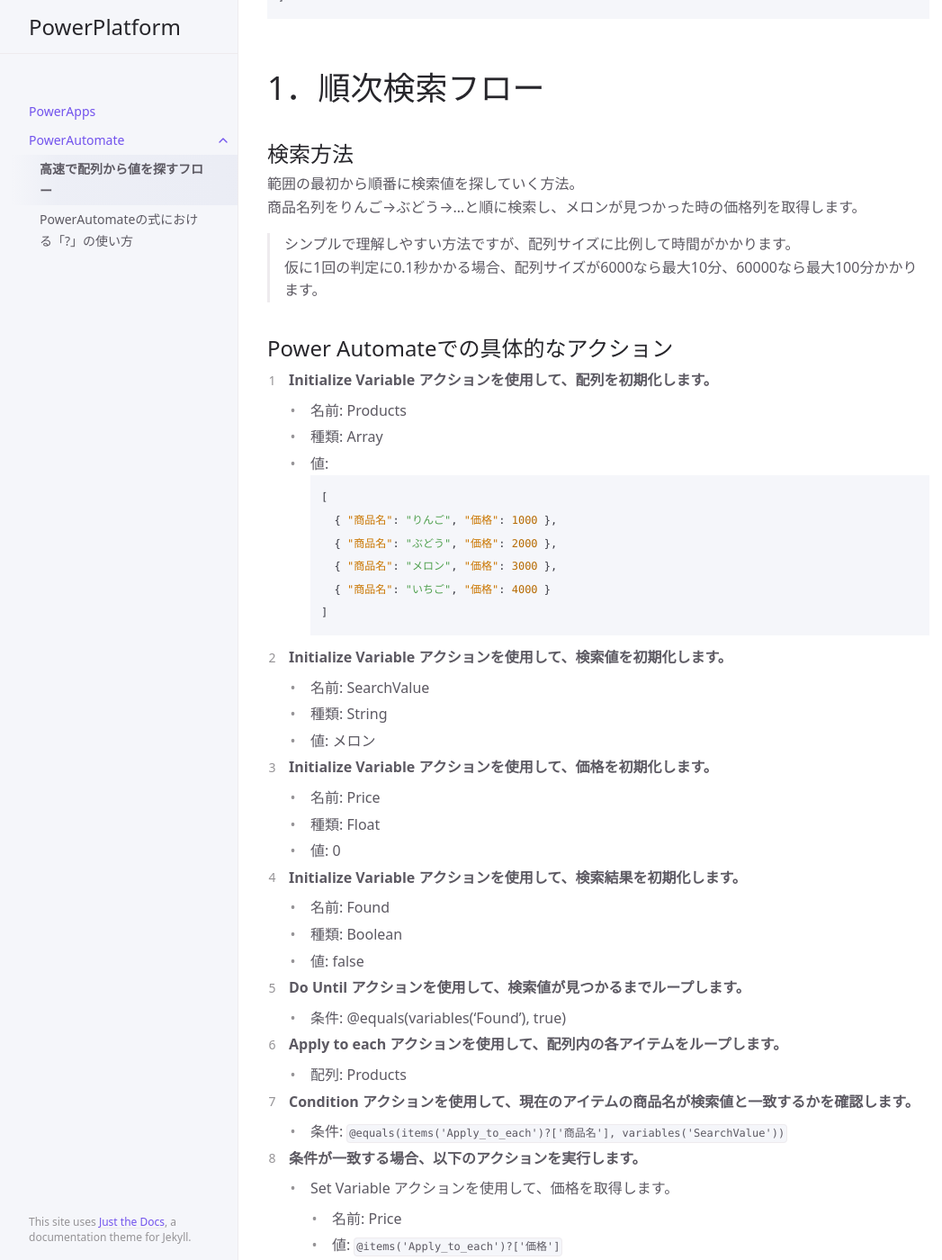
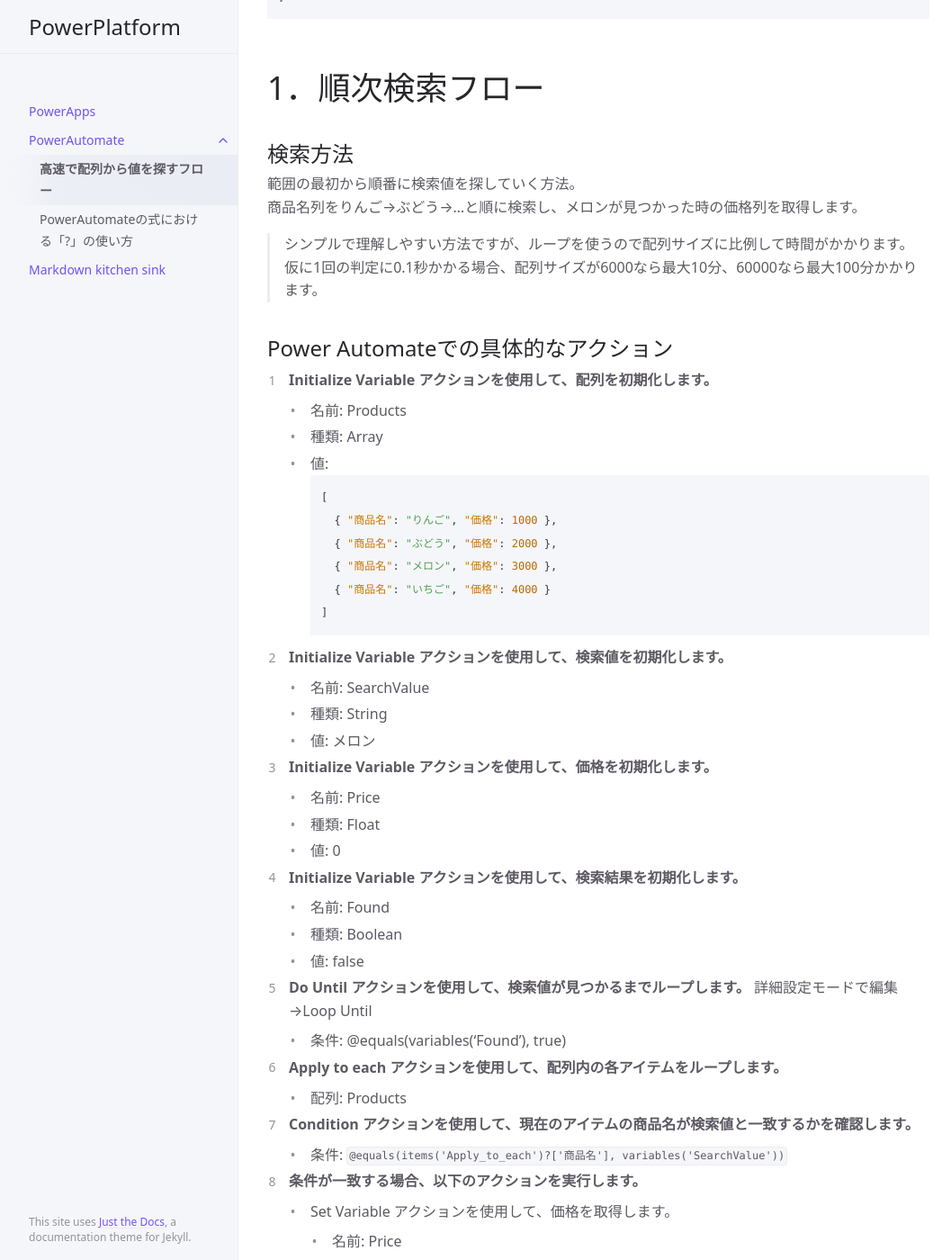
Before and after one commit to TechStackLearner/blog, a Jekyll site: the page built from docs/powerautomate/P02_C001.md, in a window 1280 px wide and 1400 px high, scrolled down 637 px. Shown: the whole window at 90% size, without its empty margins (107-1154 px from the left). Built offline with Jekyll 4.4.1, drawn with Linux system fonts in a browser that asks for light colours; cached includes are drawn as plain includes; some of the changed text lies outside the part shown.

Commit message:
追加：投稿日、更新日

```diff
--- a/_layouts/post.html
+++ b/_layouts/post.html
@@ -1,5 +1,7 @@
 ---
 layout: default
+<p>投稿日: {{ page.date | date: "%Y-%m-%d" }}</p>
+<p>更新日: {{ page.last_modified_at | date: "%Y-%m-%d" }}</p>
 ---
 
 {{ content }}
--- a/docs/powerautomate/P02_C001.md
+++ b/docs/powerautomate/P02_C001.md
@@ -33,7 +35,7 @@ nav_exclude: false
 ## 検索方法
 範囲の最初から順番に検索値を探していく方法。<br>
 商品名列をりんご→ぶどう→…と順に検索し、メロンが見つかった時の価格列を取得します。<br>
-> シンプルで理解しやすい方法ですが、配列サイズに比例して時間がかかります。<br>
+> シンプルで理解しやすい方法ですが、ループを使うので配列サイズに比例して時間がかかります。<br>
 > 仮に1回の判定に0.1秒かかる場合、配列サイズが6000なら最大10分、60000なら最大100分かかります。<br>
 
 ## Power Automateでの具体的なアクション
@@ -65,6 +67,7 @@ nav_exclude: false
    - 値: false
 
 5. **Do Until アクションを使用して、検索値が見つかるまでループします。**
+     詳細設定モードで編集→Loop Until
    - 条件: @equals(variables('Found'), true)
 
 6. **Apply to each アクションを使用して、配列内の各アイテムをループします。**
@@ -120,7 +123,7 @@ nav_exclude: false
 
    - 例）Price = 3000
 
-  > ここでは[4.1~4.7のアクション](#4147のアクション)を圧縮して1つの式にしています。<br>
+  > この複雑な式は、[4.1~4.7のアクション](#4147のアクション)を１つに圧縮したものです。<br>
   > アクション数が減るので、フローをシンプルにすることができます。<br>
 ###  ＜うまくいかない場合＞
   > 4のアクションを[4.1~4.7のアクション](#4147のアクション)に置き換えて、フローをテストしましょう。<br>
```
Also changed, not shown: other parts of docs/powerautomate/P02_C001.md (+2 -0 lines), docs/index-test.md (+1 -1 lines).
